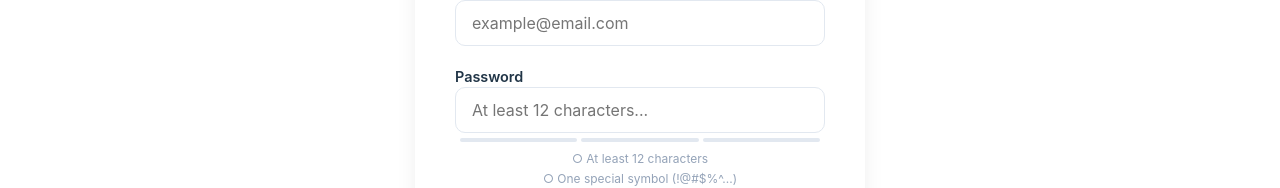
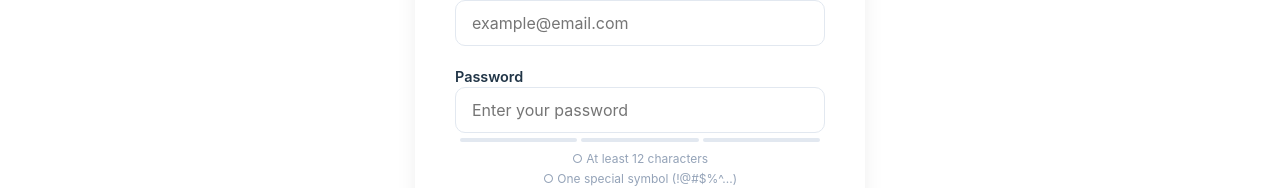
Before and after one commit to evelynlei/acsproject, a React (Vite) app in the folder frontend/: page /register in a window 1280 px wide. Shown: the part 512-700 px from the top of the page. Built offline with nearby package versions, Linux system fonts and the light colour scheme; no server answers.

Commit message:
change the blanks words

```diff
--- a/frontend/src/pages/Register.jsx
+++ b/frontend/src/pages/Register.jsx
@@ -139,7 +139,7 @@ export default function Register() {
                 <input
                   type={showPassword ? 'text' : 'password'}
                   id="reg-pass"
-                  placeholder="At least 12 characters..."
+                  placeholder="Enter your password"
                   required
                   value={formData.password}
                   onChange={handleInputChange}
```
